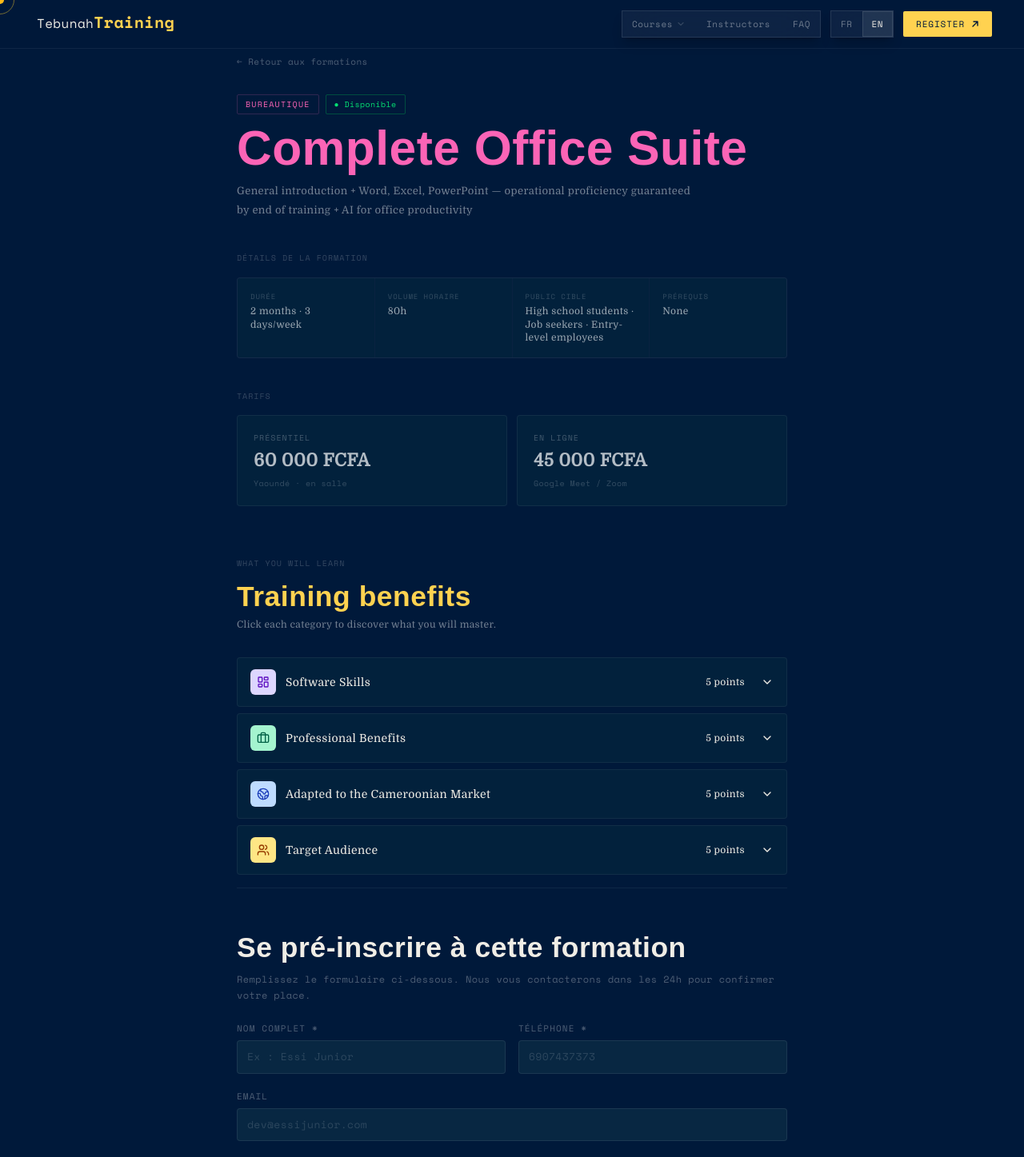
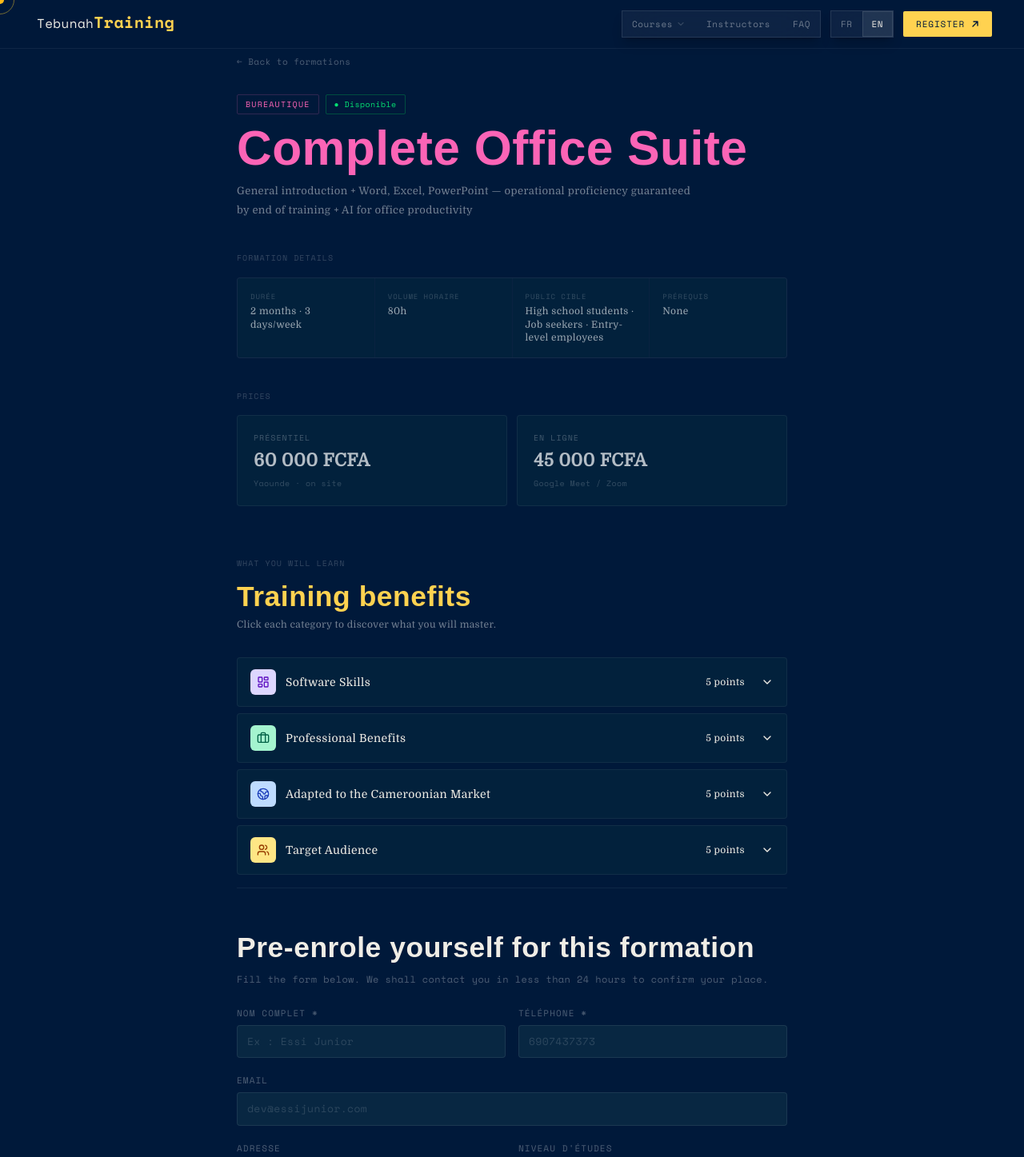
Before and after one commit to EssiJunior/Tebunah-Training, a Next.js app: page /en/formations/bur1 in a window 1280 px wide. Shown: the top 1447 px of the page at 80% size. Built offline with nearby package versions, Linux system fonts and the light colour scheme; a web font is replaced by a local one.

Commit message:
Translated Formation static texts

```diff
--- a/components/molecules/FormationDetail.tsx
+++ b/components/molecules/FormationDetail.tsx
@@ -23,6 +23,7 @@ export default function FormationDetail({
 }: {
   formation: Formation;
 }) {
+  const t = useTranslations("Formation");
   const tData = useTranslations("formations");
   const catColor = CATEGORY_COLORS[formation.category];
 
@@ -45,7 +46,7 @@ export default function FormationDetail({
           href="/#formations"
           className="inline-flex items-center gap-2 font-mono text-[11px] text-white/30 hover:text-white/60 transition-colors mb-8"
         >
-          ← Retour aux formations
+          ← {t("back")}
         </Link>
       </motion.div>
 
@@ -82,7 +83,7 @@ export default function FormationDetail({
 
         {/* Title */}
         <h1
-          className="font-display text-[28px] md:text-[34px] font-extrabold leading-[1.0]!"
+          className="font-display text-[28px] md:text-[34px] font-extrabold leading-none!"
           style={{ color: CATEGORY_COLORS[formation.category] }}
         >
           {tData(`${formation.id}.title`)}
@@ -106,7 +107,7 @@ export default function FormationDetail({
         className="mb-10"
       >
         <p className="font-mono text-[10px] text-white/20 tracking-widest uppercase mb-4">
-          Détails de la formation
+          {t("details")}
         </p>
         <div className="grid grid-cols-2 sm:grid-cols-4 gap-px bg-white/4 border border-white/4 rounded overflow-hidden">
           {META_ITEMS.map(({ label, value }) => (
@@ -134,7 +135,7 @@ export default function FormationDetail({
         className="mb-12"
       >
         <p className="font-mono text-[10px] text-white/20 tracking-widest uppercase mb-4">
-          Tarifs
+          {t("prices")}
         </p>
         <div className="grid grid-cols-2 gap-3">
           {(
@@ -142,12 +143,12 @@ export default function FormationDetail({
               {
                 mode: "Présentiel",
                 label: formation.priceOnsiteLabel,
-                note: "Yaoundé · en salle",
+                note: t("onsite"),
               },
               {
                 mode: "En ligne",
                 label: formation.priceOnlineLabel,
-                note: "Google Meet / Zoom",
+                note: t("online"),
               },
             ] as const
           ).map(({ mode, label, note }) => (
@@ -192,11 +193,10 @@ export default function FormationDetail({
       >
         <div className="mb-6">
           <h2 className="font-display text-[20px] font-bold text-ink mb-1">
-            Se pré-inscrire à cette formation
+            {t("preenrole")}
           </h2>
           <p className="font-mono text-[12px] text-white/30 leading-relaxed">
-            Remplissez le formulaire ci-dessous. Nous vous contacterons dans les
-            24h pour confirmer votre place.
+            {t("form")}
           </p>
         </div>
 
--- a/messages/en.json
+++ b/messages/en.json
@@ -851,6 +851,15 @@
             ]
         }
     },
+    "Formation": {
+        "back": "Back to formations",
+        "details": "Formation details",
+        "prices": "Prices",
+        "onsite": "Yaounde · on site",
+        "online": "Google Meet / Zoom",
+        "preenrole": "Pre-enrole yourself for this formation",
+        "form": "Fill the form below. We shall contact you in less than 24 hours to confirm your place."
+    },
     "Instructors": {
         "title": "Instructors",
         "expertise": "Expertise",
--- a/messages/fr.json
+++ b/messages/fr.json
@@ -851,6 +851,15 @@
             ]
         }
     },
+    "Formation": {
+        "back": "Retour aux formations",
+        "details": "Détails de la formation",
+        "prices": "Tarifs",
+        "onsite": "Yaoundé · en salle",
+        "online": "Google Meet / Zoom",
+        "preenrole": "Se pré-inscrire à cette formation",
+        "form": "Remplissez le formulaire ci-dessous. Nous vous contacterons dans les 24 heures pour confirmer votre place."
+    },
     "Instructors": {
         "title": "Instructeurs",
         "expertise": "Expertise",
```
